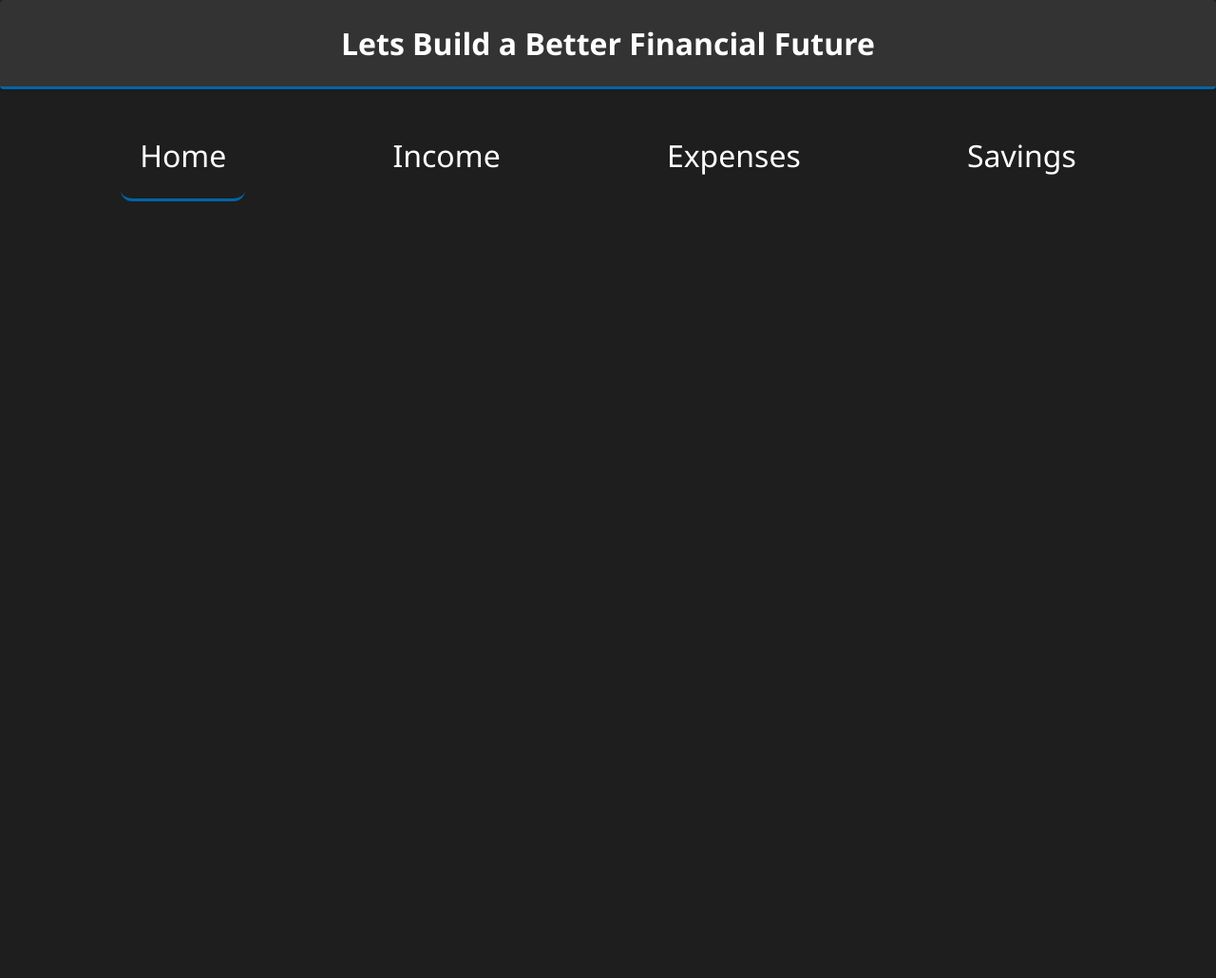
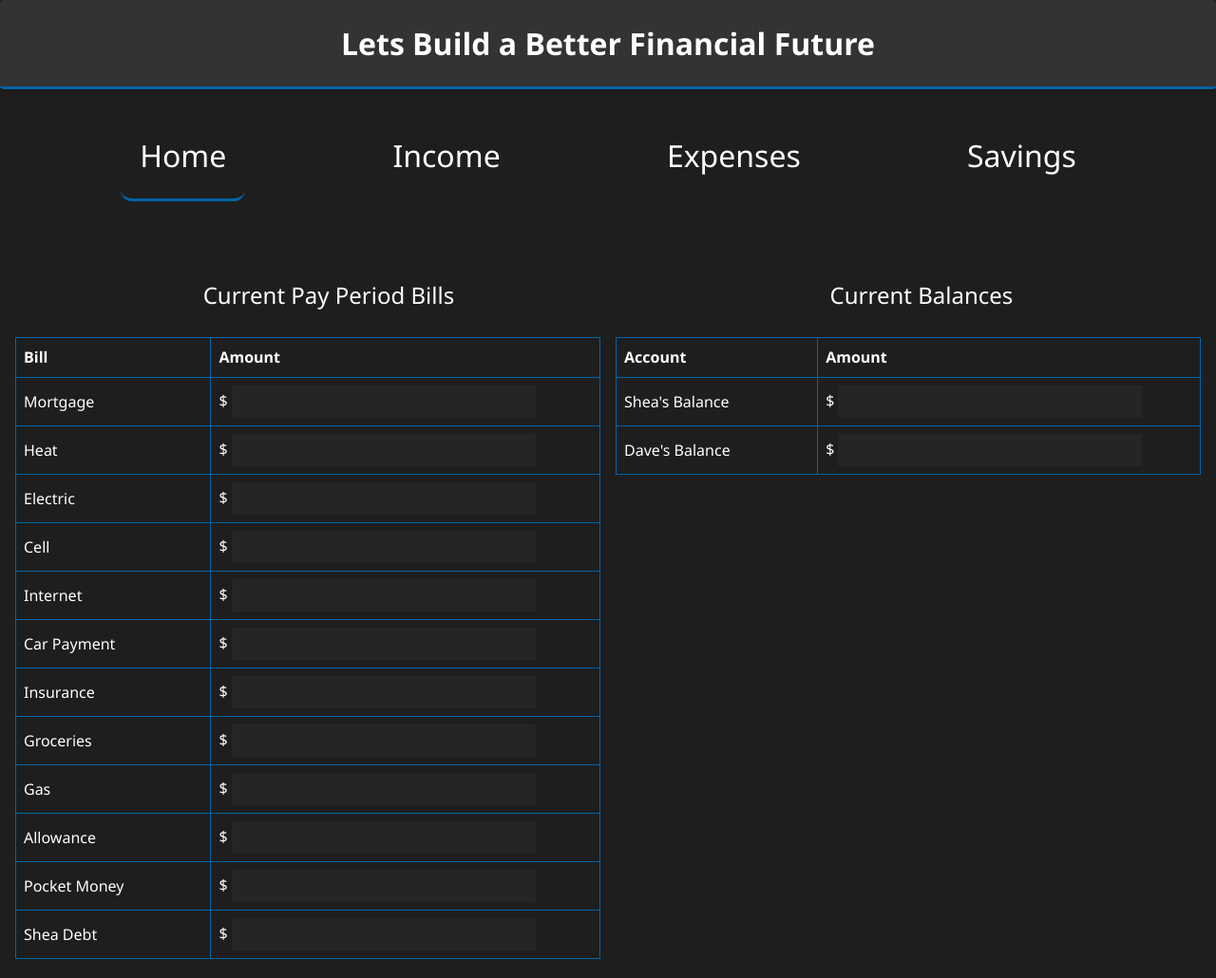
Before and after one commit to David-Van-Dyne/Budget-App, a plain HTML site: page index.html in a window 1280 px wide. Shown: the whole page at 95% size. Before the commit the page ends 800 px from the top, so only its background shows below. Drawn offline with Linux system fonts and the light colour scheme.

Commit message:
updated index.html, index.css, updated index.js to show relevant information based on which nav section is clicked

```diff
--- a/index.html
+++ b/index.html
@@ -22,7 +22,132 @@
         <label class="tab-label" data-tab="savings-section">Savings</label>
       </div>
       <div class="home-wrapper">
+        <div class="home-topper">
+          <p>Current Pay Period Bills</p>
+          <p>Current Balances</p>
+        </div>
+        <div class="bills-balance-wrapper">
+          <div class="bills-wrapper">
+            <table>
+              <tr>
+                <th>Bill</th>
+                <th>Amount</th>
+              </tr>
+              <tbody id="bills-table-body">
+                <tr>
+                  <td>Mortgage</td>
+                  <td>
+                    <label for="mortgage-amount">$</label>
+                    <input type="number" id="mortgage-amount" value="">
+                  </td>
+                </tr>
+                <tr>
+                  <td>Heat</td>
+                  <td>
+                    <label for="heat-amount">$</label>
+                    <input type="number" id="heat-amount" value="">
+                  </td>
+                </tr>
+                <tr>
+                  <td>Electric</td>
+                  <td>
+                    <label for="electric-amount">$</label>
+                    <input type="number" id="electric-amount" value="">
+                  </td>
+                </tr>
+                <tr>
+                  <td>Cell</td>
+                  <td>
+                    <label for="cell-amount">$</label>
+                    <input type="number" id="cell-amount" value="">
+                  </td>
+                </tr>
+                <tr>
+                  <td>Internet</td>
+                  <td>
+                    <label for="internet-amount">$</label>
+                    <input type="number" id="internet-amount" value="">
+                  </td>
+                </tr>
+                <tr>
+                  <td>Car Payment</td>
+                  <td>
+                    <label for="carpayment-amount">$</label>
+                    <input type="number" id="carpayment-amount" value="">
+                  </td>
+                </tr>
+                <tr>
+                  <td>Insurance</td>
+                  <td>
+                    <label for="insurance-amount">$</label>
+                    <input type="number" id="insurance-amount" value="">
+                  </td>
+                </tr>
+                <tr>
+                  <td>Groceries</td>
+                  <td>
+                    <label for="groceries-amount">$</label>
+                    <input type="number" id="groceries-amount" value="">
+                  </td>
+                </tr>
+                <tr>
+                  <td>Gas</td>
+                  <td>
+                    <label for="gas-amount">$</label>
+                    <input type="number" id="gas-amount" value="">
+                  </td>
+                </tr>
+                <tr>
+                  <td>Allowance</td>
+                  <td>
+                    <label for="allowance-amount">$</label>
+                    <input type="number" id="allowance-amount" value="">
+                  </td>
+                </tr>
+                <tr>
+                  <td>Pocket Money</td>
+                  <td>
+                    <label for="pocketmoney-amount">$</label>
+                    <input type="number" id="pocketmoney-amount" value="">
+                  </td>
+                </tr>
+                <tr>
+                  <td>Shea Debt</td>
+                  <td>
+                    <label for="sheadbt-amount">$</label>
+                    <input type="number" id="sheadbt-amount" value="">
+                  </td>
+                </tr>
 
+              </tbody>
+            </table>
+          </div>
+          <div class="balance-wrapper">
+            <table>
+              <tr>
+                <th>Account</th>
+                <th>Amount</th>
+              </tr>
+              <tbody id="income-table-body">
+                <!-- Income sources will be dynamically added here -->
+                <tr>
+                  <td>Shea's Balance</td>
+                  <td>
+                    <label for="shea-balance">$</label>
+                    <input type="text" id="shea-balance" value="">
+                  </td>
+                </tr>
+                <tr>
+                  <td>Dave's Balance</td>
+                  <td>
+                    <label for="dave-balance">$</label>
+                    <input type="text" id="dave-balance" value="">
+                  </td>
+                </tr>
+              </tbody>
+            </table>
+          </div>
+        </div>
       </div>
       <div class="income-wrapper" hidden>
         <div class="shea-wrapper">
@@ -110,8 +235,8 @@
         <p>Total Expenses: $<span id="total-expenses">0.00</span></p>
         <p>Remaining Budget: $<span id="remaining-budget">0.00</span></p>
       </section> -->
-      <div class="expense-wrapper">
-        <section id="expenses-section" hidden>
+      <div class="expenses-wrapper" hidden>
+        <section id="expenses-section">
           <div class="expense-form-wrapper">
             <form id="expense-form">
               <input type="text" id="expense-name" placeholder="Expense Name" required>
@@ -125,15 +250,15 @@
           </section>
         </section>
       </div>
-      <div class="saving-wrapper">
-        <section id="savings-section" hidden>
+      <div class="savings-wrapper" hidden>
+        <section id="savings-section">
           <div class="savings-wrapper">
             <form id="savings-form">
               <input type="number" id="savings-amount" placeholder="Enter your savings goal" required>
               <button class="submit-button" type="submit">Set Savings Goal</button>
             </form>
           </div>
-          <div id="savings-display" hidden>
+          <div id="savings-display">
             <p>Savings Goal: $<span id="savings-goal">0.00</span></p>
           </div>
         </section>
--- a/scripts/index.js
+++ b/scripts/index.js
@@ -21,8 +21,8 @@ function showSection(sectionId) {
   const allSections = [
     document.querySelector('.home-wrapper'),
     document.querySelector('.income-wrapper'),
-    document.getElementById('expenses-section'),
-    document.getElementById('savings-section')
+    document.querySelector('.expenses-wrapper'),
+    document.querySelector('.savings-wrapper')
   ];
 
   // Hide all sections
@@ -40,11 +40,11 @@ function showSection(sectionId) {
     const incomeWrapper = document.querySelector('.income-wrapper');
     if (incomeWrapper) incomeWrapper.removeAttribute('hidden');
   } else if (sectionId === 'expenses-section') {
-    const expensesSection = document.getElementById('expenses-section');
-    if (expensesSection) expensesSection.removeAttribute('hidden');
+    const expensesWrapper = document.querySelector('.expenses-wrapper');
+    if (expensesWrapper) expensesWrapper.removeAttribute('hidden');
   } else if (sectionId === 'savings-section') {
-    const savingsSection = document.getElementById('savings-section');
-    if (savingsSection) savingsSection.removeAttribute('hidden');
+    const savingsWrapper = document.querySelector('.savings-wrapper');
+    if (savingsWrapper) savingsWrapper.removeAttribute('hidden');
   }
   // Note: home-section has no content to show, so all sections remain hidden
 }
--- a/styles/index.css
+++ b/styles/index.css
@@ -31,6 +31,22 @@ main {
   margin-right: auto;
 }
 
+.home-wrapper[hidden] {
+  display: none;
+}
+
+.income-wrapper[hidden] {
+  display: none;
+}
+
+.expenses-wrapper[hidden] {
+  display: none;
+}
+
+.savings-wrapper[hidden] {
+  display: none;
+}
+
 header h1 {
   padding: 20px;
   text-align: center;
@@ -59,6 +75,93 @@ header h1 {
   border-bottom: 3px solid var(--accent-secondary);
   border-radius: .75rem;
 }
+
+.home-topper {
+  display: flex;
+  flex-direction: row;
+  justify-content: space-around;
+  align-items: center;
+  margin: 1.5rem 0.5rem;
+  flex-wrap: wrap;
+  gap: 1rem;
+  font-size: x-large;
+}
+
+.home-wrapper {
+  display: flex;
+  flex-direction: column;
+  justify-content: space-between;
+  margin: 2.5rem 0;
+  border-radius: 6px;
+  padding: 1rem;
+  height: 100%;
+  width: 100%;
+}
+
+.bills-balance-wrapper {
+  display: flex;
+  flex-direction: row;
+  justify-content: space-between;
+  gap: 1rem;
+}
+
+.bills-wrapper {
+  width: 50%;
+}
+
+.bills-wrapper input {
+  width: 100%;
+  max-width: 20rem;
+  min-width: 0;
+  border: none;
+  background-color: var(--primary-card-background);
+  padding: 0.5rem;
+}
+
+.bills-wrapper input:focus {
+  outline: none;
+}
+
+.balance-wrapper {
+  width: 50%;
+}
+
+.balance-wrapper input {
+  width: 100%;
+  max-width: 20rem;
+  min-width: 0;
+  border: none;
+  background-color: var(--primary-card-background);
+  padding: 0.5rem;
+}
+
+.balance-wrapper input:focus {
+  outline: none;
+}
+
+.bills-wrapper table {
+  width: 100%;
+}
+
+.balance-wrapper table {
+  width: 100%;
+}
+
+table {
+  border-collapse: collapse;
+  width: 100%;
+}
+
+td, th {
+  border: 1px solid var(--accent-secondary);
+  text-align: left;
+  padding: 8px;
+}
+
+tr:nth-child(even) {
+  background-color: var(--primary-card-background);
+}
+
 
 .income-header {
   display: flex;
@@ -110,10 +213,6 @@ header h1 {
   border-radius: 6px;
   padding: 1rem;
   height: 100%;
-}
-
-.income-wrapper[hidden] {
-  display: none;
 }
 
 .shea-wrapper,
```
